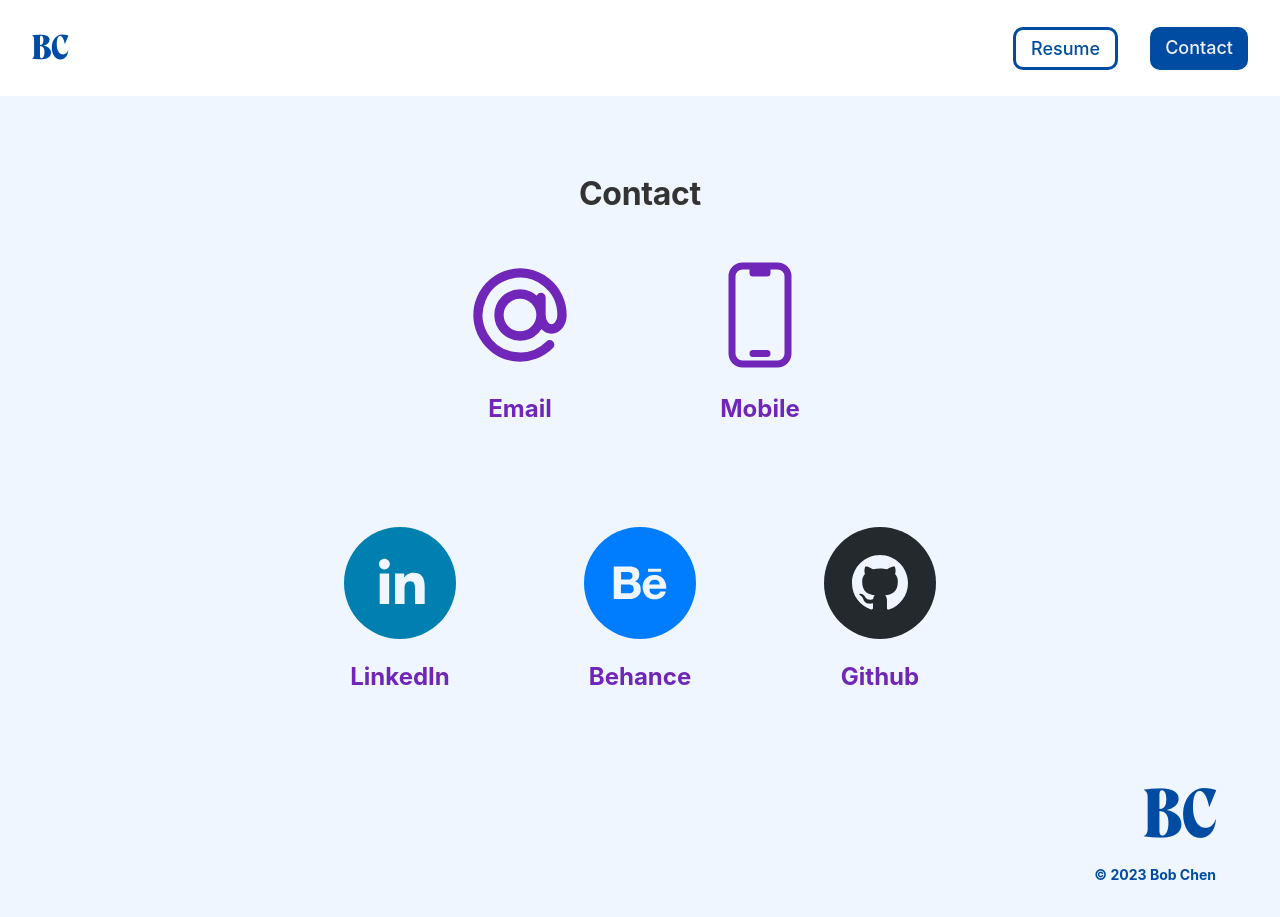
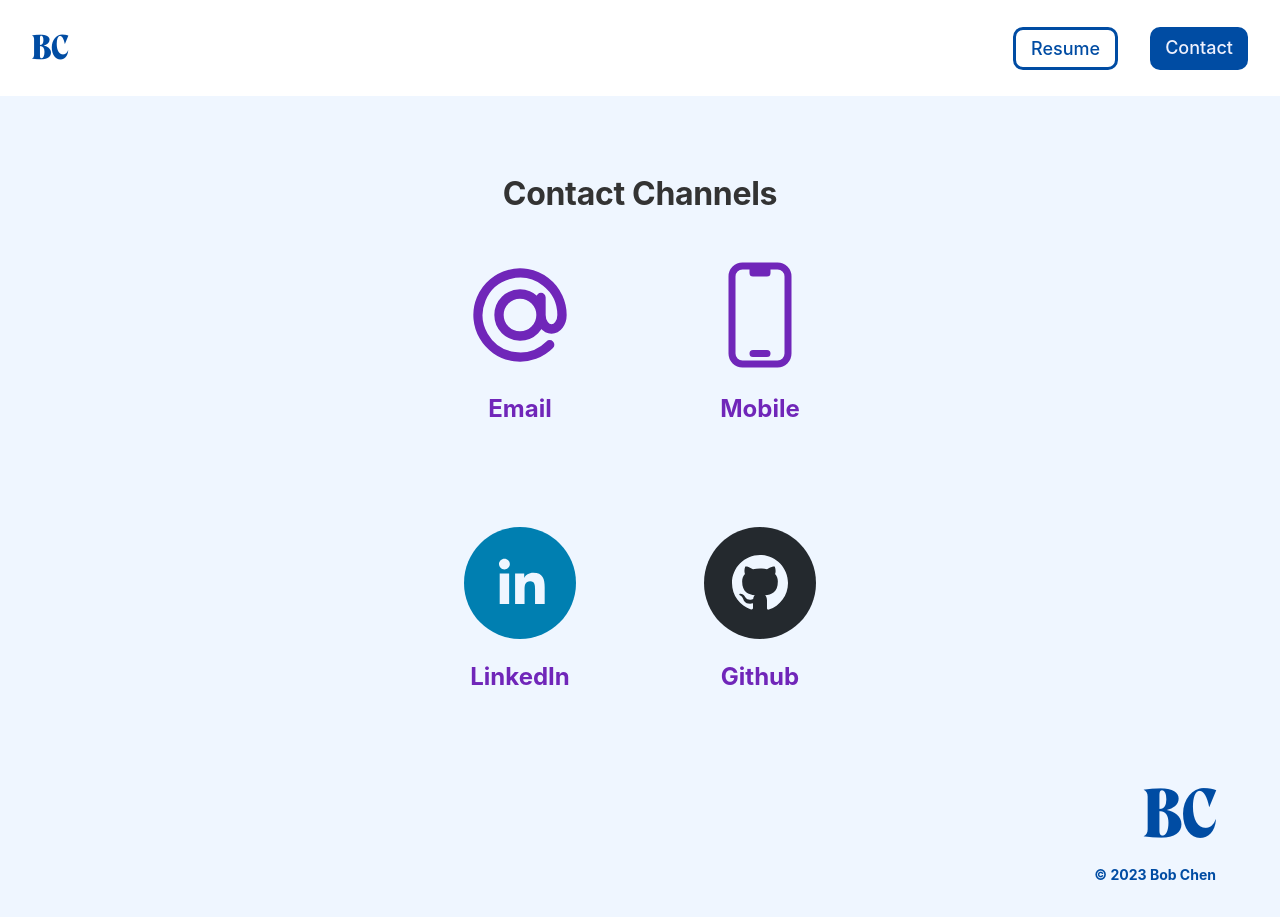
Before and after one commit to 3bobchen/vancouver, a Gatsby site: page /contact in a window 1280 px wide. Built offline with nearby package versions, Linux system fonts and the light colour scheme; Gatsby itself is replaced by a stand-in of ours; a web font is replaced by a local one.

Commit message:
Contact page update

```diff
--- a/src/pages/contact.js
+++ b/src/pages/contact.js
@@ -6,7 +6,7 @@ import Seo from "../components/seo";
 
 const SecondPage = () => (
   <Layout>
-    <h1 style={{ textAlign: "center", margin: "6vh 0" }}>Contact</h1>
+    <h1 style={{ textAlign: "center", margin: "6vh 0" }}>Contact Channels</h1>
     <div style={{ display: "flex", flexDirection: "column", gap: "10vh", marginBottom: "10vh" }}>
       <div style={{ display: "flex", flexDirection: "row", flex: 3, gap: "10vw", justifyContent: "center" }}>
         <a href={"mailto:main.bobchen@gmail.com"}
@@ -30,26 +30,23 @@ const SecondPage = () => (
           </h2></a>
       </div>
       <div style={{ display: "flex", flexDirection: "row", flex: 3, gap: "10vw", justifyContent: "center" }}>
-        <a href={"www.linkedin.com/in/3bobchen"}
+        <a target="_blank" href="https://www.linkedin.com/in/3bobchen/"
            style={{ display: "flex", flexDirection: "column", alignItems: "center" }}>
-          {
-            <SocialIcon style={{ width: "7rem", height: "7rem" }} url="www.linkedin.com/in/3bobchen"
+            <SocialIcon style={{ width: "7rem", height: "7rem" }}
                         network={"linkedin"} />
-          }
-          <h2>LinkedIn</h2></a>
-        <a href={"www.linkedin.com/in/3bobchen"}
+          <h2>LinkedIn</h2>
+        </a>
+        {/*<a href={"www.linkedin.com/in/3bobchen"}*/}
+        {/*   style={{ display: "flex", flexDirection: "column", alignItems: "center" }}>*/}
+        {/*  {*/}
+        {/*    <SocialIcon style={{ width: "7rem", height: "7rem" }} url="https://www.behance.net/bobchen10"*/}
+        {/*                network={"behance"} />*/}
+        {/*  }*/}
+        {/*  <h2>Behance</h2></a>*/}
+        <a target="_blank" href={"https://github.com/3bobchen"}
            style={{ display: "flex", flexDirection: "column", alignItems: "center" }}>
-          {
-            <SocialIcon style={{ width: "7rem", height: "7rem" }} url="https://www.behance.net/bobchen10"
-                        network={"behance"} />
-          }
-          <h2>Behance</h2></a>
-        <a href={"www.linkedin.com/in/3bobchen"}
-           style={{ display: "flex", flexDirection: "column", alignItems: "center" }}>
-          {
-            <SocialIcon style={{ width: "7rem", height: "7rem" }} url="https://github.com/3bobchen"
+            <SocialIcon style={{ width: "7rem", height: "7rem" }}
                         network={"github"} />
-          }
           <h2>Github</h2></a>
       </div>
     </div>
```
